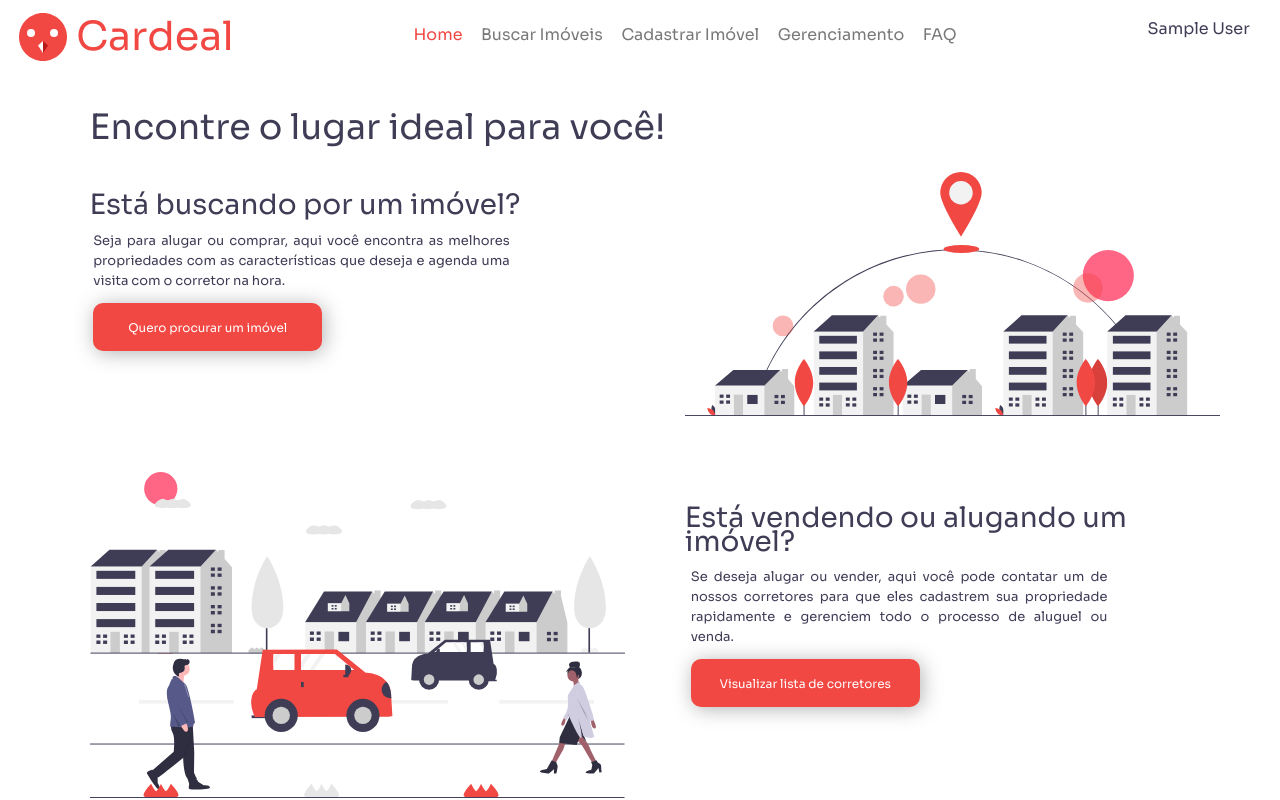
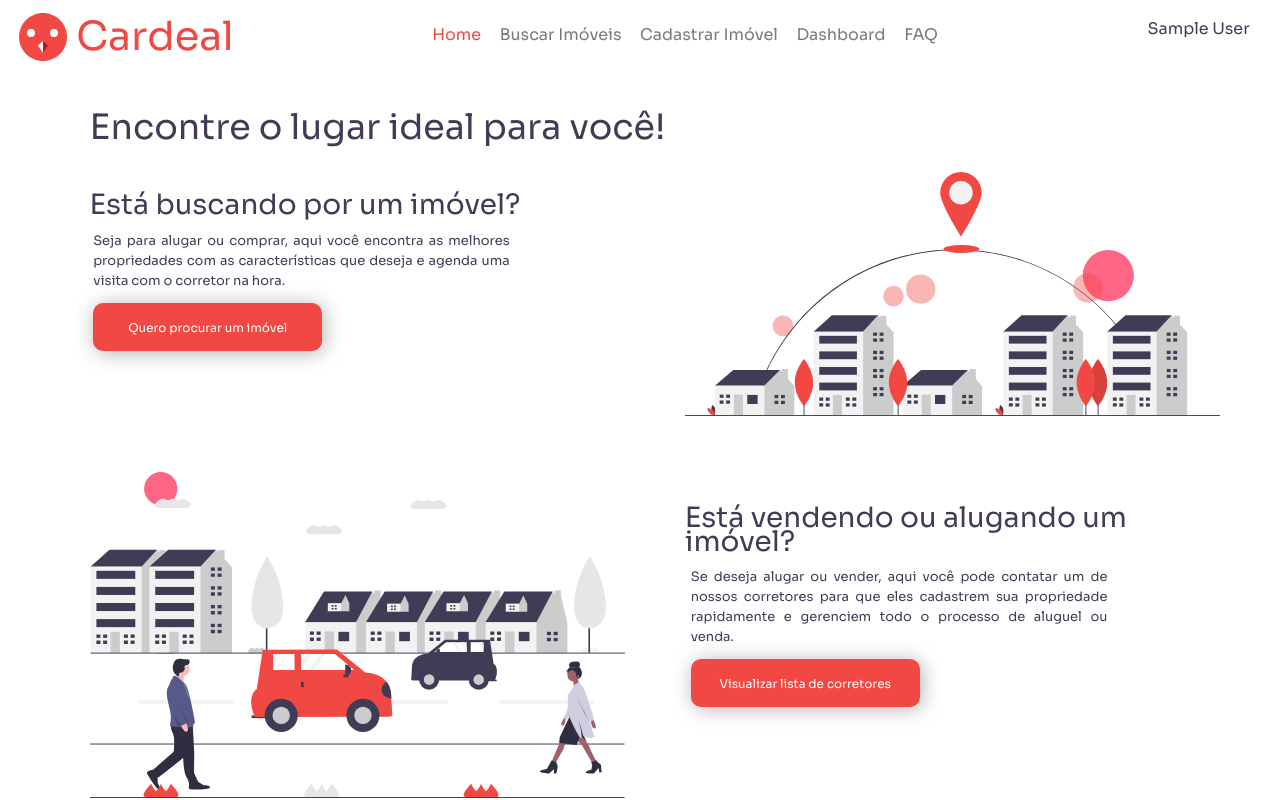
Before and after one commit to UnBArqDsw2021-1/2021.1-g04-cardeal-frontend, an Angular app in the folder frontCardeal/: page / in a window 1280 px wide. Shown: the top 800 px of the page. Built offline with nearby package versions, Linux system fonts and the light colour scheme; sample sign-in values are in the browser's storage.

Commit message:
changing dashboard name

```diff
--- a/frontCardeal/src/app/app.component.html
+++ b/frontCardeal/src/app/app.component.html
@@ -58,7 +58,7 @@
         class="links_texto"
         routerLink="meus-imoveis"
         routerLinkActive="ativo">
-        Gerenciamento
+        Dashboard
       </a>
       <a
         id="link_faq"
--- a/frontCardeal/src/app/views/agendamentos/agendamentos.component.html
+++ b/frontCardeal/src/app/views/agendamentos/agendamentos.component.html
@@ -1,5 +1,5 @@
 <div class="container_titulo">
-    <h1 class="titulo_cadastro">Gerenciamento</h1>
+    <h1 class="titulo_cadastro">Dashboard</h1>
 </div>
 
 <div class="subpaginas">
--- a/frontCardeal/src/app/views/cadastro-agendamento/cadastro-agendamento.component.ts
+++ b/frontCardeal/src/app/views/cadastro-agendamento/cadastro-agendamento.component.ts
@@ -39,7 +39,7 @@ export class CadastroAgendamentoComponent implements OnInit {
     this.service.cadastraAgendamento(this.agendamentoObj).subscribe(
       (resultado) => {
         this.toats.showSucessToast("Agendamento cadastrado com sucesso!!!")
-        this.route.navigateByUrl('meus-imoveis');
+        this.route.navigateByUrl('agendamentos');
       },
       (error) => this.toats.showErroToast("Erro ao criar o agendamento:" + error)
     );
--- a/frontCardeal/src/app/views/cadastro-cliente/cadastro-cliente.component.ts
+++ b/frontCardeal/src/app/views/cadastro-cliente/cadastro-cliente.component.ts
@@ -38,7 +38,7 @@ export class CadastroClienteComponent implements OnInit {
     this.service.cadastraCliente(this.clienteObj).subscribe(
       (resultado) => {
         this.toast.showSucessToast("Cliente cadastrado com sucesso !!!")
-        this.route.navigateByUrl('meus-imoveis');
+        this.route.navigateByUrl('clientes');
       },
       (error) => this.toast.showErroToast("Erro ao cadastrar cliente: " + error)
     );
--- a/frontCardeal/src/app/views/cadastro-proprietario/cadastro-proprietario.component.ts
+++ b/frontCardeal/src/app/views/cadastro-proprietario/cadastro-proprietario.component.ts
@@ -33,7 +33,7 @@ export class CadastroProprietarioComponent implements OnInit {
     this.service.cadastraProprietario(owner).subscribe(
       resultado =>{
         this.toast.showSucessToast("Proprietario Cadastrado com sucesso !!!")
-        this.route.navigateByUrl('meus-imoveis')
+        this.route.navigateByUrl('proprietarios')
       },
       error => this.toast.showErroToast("Erro ao cadastrar Proprietario: "+ error)
     )
--- a/frontCardeal/src/app/views/clientes/clientes.component.html
+++ b/frontCardeal/src/app/views/clientes/clientes.component.html
@@ -1,5 +1,5 @@
 <div class="container_titulo">
-    <h1 class="titulo_cadastro">Gerenciamento</h1>
+    <h1 class="titulo_cadastro">Dashboard</h1>
 </div>
 
 <div class="subpaginas">
--- a/frontCardeal/src/app/views/dashboard/dashboard.component.html
+++ b/frontCardeal/src/app/views/dashboard/dashboard.component.html
@@ -1,5 +1,5 @@
 <div class="container_titulo">
-    <h1 class="titulo_cadastro">Gerenciamento</h1>
+    <h1 class="titulo_cadastro">Dashboard</h1>
 </div>
 
 <div class="subpaginas">
--- a/frontCardeal/src/app/views/meus-imoveis/meus-imoveis.component.html
+++ b/frontCardeal/src/app/views/meus-imoveis/meus-imoveis.component.html
@@ -1,5 +1,5 @@
 <div class="container_titulo">
-  <h1 class="titulo_cadastro">Gerenciamento</h1>
+  <h1 class="titulo_cadastro">Dashboard</h1>
 </div>
 
 <div class="subpaginas">
--- a/frontCardeal/src/app/views/proprietarios/proprietarios.component.html
+++ b/frontCardeal/src/app/views/proprietarios/proprietarios.component.html
@@ -1,5 +1,5 @@
 <div class="container_titulo">
-    <h1 class="titulo_cadastro">Gerenciamento</h1>
+    <h1 class="titulo_cadastro">Dashboard</h1>
   </div>
 
   <div class="subpaginas">
--- a/frontCardeal/src/app/views/update-agendamento/update-agendamento.component.ts
+++ b/frontCardeal/src/app/views/update-agendamento/update-agendamento.component.ts
@@ -46,7 +46,7 @@ export class UpdateAgendamentoComponent implements OnInit {
     this.service.atualizarAgendamento(this.agendamento, this.id).subscribe(
       (_resultado) => {
         this.toast.showSucessToast("Agendamento atualizado com sucesso!!!")
-        this.router.navigateByUrl('meus-imoveis');
+        this.router.navigateByUrl('agendamentos');
       },
       (error) => this.toast.showErroToast("Erro ao atualizar o agendamento"+error)
     );
@@ -65,7 +65,7 @@ export class UpdateAgendamentoComponent implements OnInit {
       (resultado) => {
         console.log(this.agendamento);
         this.toast.showSucessToast("Agendamento removido com sucesso")
-        this.router.navigateByUrl('meus-imoveis');
+        this.router.navigateByUrl('agendamentos');
       },
       (error) => this.toast.showErroToast("Erro ao remover o agendamento: "+error)
     );
--- a/frontCardeal/src/app/views/update-cliente/update-cliente.component.ts
+++ b/frontCardeal/src/app/views/update-cliente/update-cliente.component.ts
@@ -46,7 +46,7 @@ export class UpdateClienteComponent implements OnInit {
     this.service.atualizarCliente(this.cliente, this.id).subscribe(
       (_resultado) => {
         this.toast.showSucessToast("Informações do cliente atualizado com sucesso!!!")
-        this.router.navigateByUrl('meus-imoveis');
+        this.router.navigateByUrl('clientes');
       },
       (error) => this.toast.showErroToast("Erro ao atualizar as informações do cliente: "+error)
     );
@@ -65,7 +65,7 @@ export class UpdateClienteComponent implements OnInit {
       (resultado) => {
         console.log(this.cliente);
         this.toast.showSucessToast("Cliente removido com sucesso!!!")
-        this.router.navigateByUrl('meus-imoveis');
+        this.router.navigateByUrl('clientes');
       },
       (error) => this.toast.showErroToast("Erro ao remover o cliente : "+error)
     );
--- a/frontCardeal/src/app/views/update-proprietario/update-proprietario.component.ts
+++ b/frontCardeal/src/app/views/update-proprietario/update-proprietario.component.ts
@@ -45,7 +45,7 @@ export class UpdateProprietarioComponent implements OnInit {
     this.service.atualizarProprietario(this.proprietario, this.id).subscribe(
       (resultado) => {
         this.toast.showSucessToast("Proprietario Atualizado com sucesso!")
-        this.router.navigateByUrl('meus-imoveis');
+        this.router.navigateByUrl('proprietarios');
       },
       (error) => this.toast.showErroToast("Erro ao atualizar o proprietario: "+error)
     );
@@ -64,7 +64,7 @@ export class UpdateProprietarioComponent implements OnInit {
       (resultado) => {
         console.log(this.proprietario);
         this.toast.showSucessToast("Proprietario Removido com sucesso!")
-        this.router.navigateByUrl('meus-imoveis');
+        this.router.navigateByUrl('proprietarios');
       },
       (error) => this.toast.showErroToast("Erro ao remover o proprietario: "+error)
     );
```
